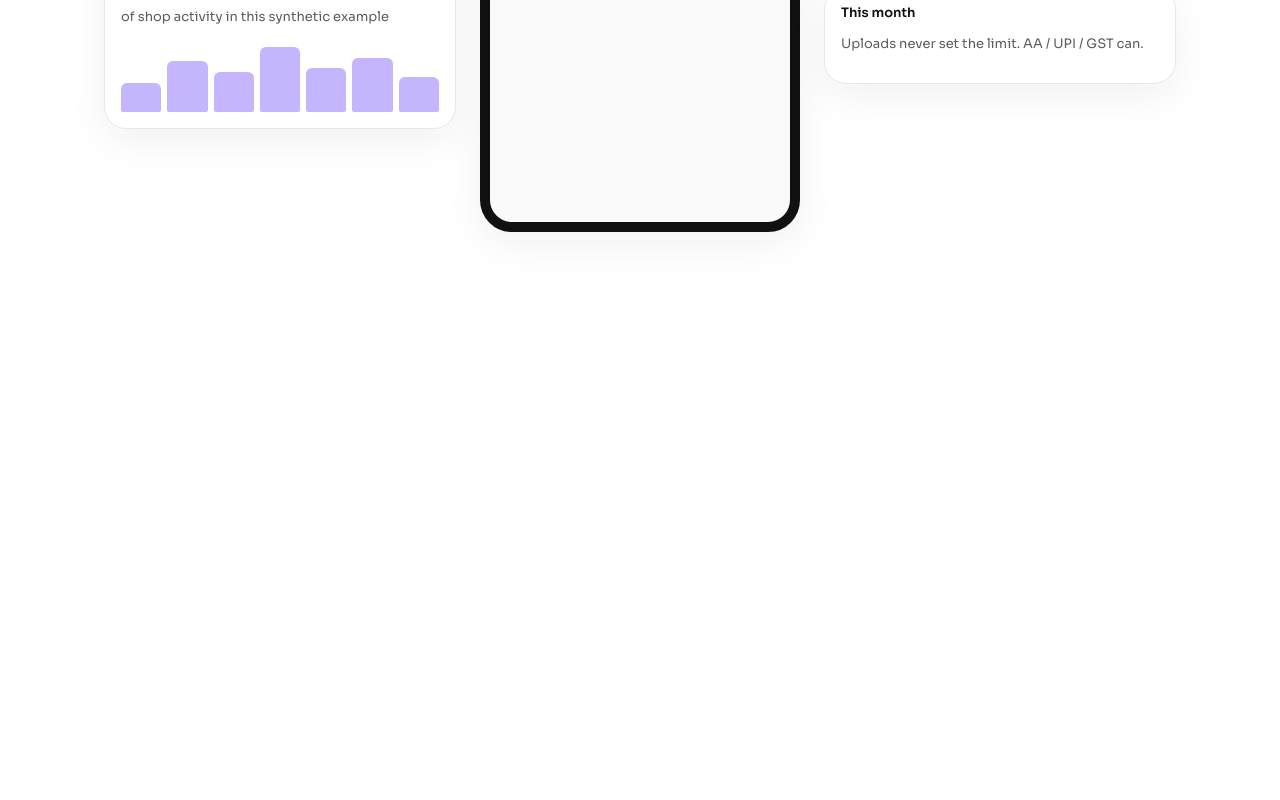
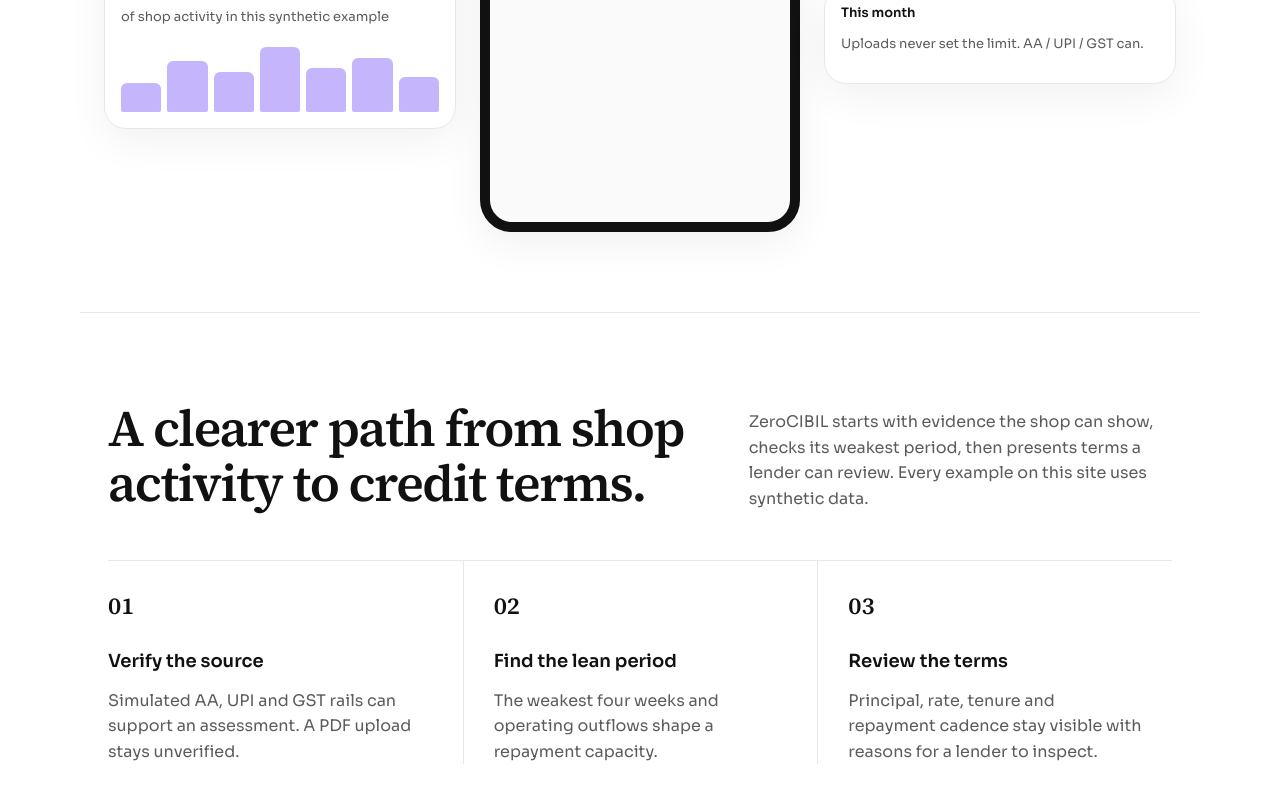
Before and after one commit to Ansukr07/ModiFY_tech_habba, a React (Vite) app in the folder apps/web/: page / in a window 1280 px wide. Shown: the part 756-1556 px from the top of the page. Before the commit the page ends 1068 px from the top, so only its background shows below. Built offline with nearby package versions, Linux system fonts and the light colour scheme.

Commit message:
feat: explain underwriting flow on entry page

```diff
--- a/apps/web/src/app.css
+++ b/apps/web/src/app.css
@@ -504,3 +504,73 @@
   gap: 10px;
   margin-top: 18px;
 }
+
+.how-section {
+  max-width: 1120px;
+  margin: 0 auto 100px;
+  padding: 80px 28px 0;
+  border-top: 1px solid var(--line);
+}
+
+.how-intro {
+  display: grid;
+  grid-template-columns: 1.4fr 1fr;
+  align-items: end;
+  gap: 48px;
+  margin-bottom: 48px;
+}
+
+.how-intro h2 {
+  font: 600 clamp(36px, 4vw, 58px)/1.08 var(--display);
+  letter-spacing: -0.03em;
+  margin: 0;
+}
+
+.how-intro p,
+.how-grid p {
+  color: var(--ink-2);
+  line-height: 1.6;
+  margin-bottom: 0;
+}
+
+.how-grid {
+  display: grid;
+  grid-template-columns: repeat(3, 1fr);
+  border-top: 1px solid var(--line);
+}
+
+.how-grid article {
+  padding: 28px 30px 0 0;
+}
+
+.how-grid article + article {
+  border-left: 1px solid var(--line);
+  padding-left: 30px;
+}
+
+.how-number {
+  font: 600 24px var(--display);
+}
+
+.how-grid h3 {
+  font-size: 18px;
+  margin: 28px 0 0;
+}
+
+@media (max-width: 700px) {
+  .how-section {
+    padding: 48px 16px 0;
+  }
+
+  .how-intro,
+  .how-grid {
+    grid-template-columns: 1fr;
+    gap: 20px;
+  }
+
+  .how-grid article + article {
+    border-left: 0;
+    border-top: 1px solid var(--line);
+    padding-left: 0;
+  }
+}
--- a/apps/web/src/pages/Gate.jsx
+++ b/apps/web/src/pages/Gate.jsx
@@ -78,6 +78,29 @@ export function Gate() {
           </div>
         </div>
       </section>
+      <section className="how-section" aria-labelledby="how-title">
+        <div className="how-intro">
+          <h2 id="how-title">A clearer path from shop activity to credit terms.</h2>
+          <p>ZeroCIBIL starts with evidence the shop can show, checks its weakest period, then presents terms a lender can review. Every example on this site uses synthetic data.</p>
+        </div>
+        <div className="how-grid">
+          <article>
+            <span className="how-number">01</span>
+            <h3>Verify the source</h3>
+            <p>Simulated AA, UPI and GST rails can support an assessment. A PDF upload stays unverified.</p>
+          </article>
+          <article>
+            <span className="how-number">02</span>
+            <h3>Find the lean period</h3>
+            <p>The weakest four weeks and operating outflows shape a repayment capacity.</p>
+          </article>
+          <article>
+            <span className="how-number">03</span>
+            <h3>Review the terms</h3>
+            <p>Principal, rate, tenure and repayment cadence stay visible with reasons for a lender to inspect.</p>
+          </article>
+        </div>
+      </section>
     </div>
   );
 }
```
